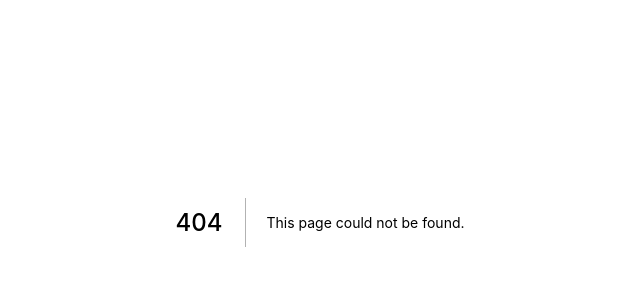
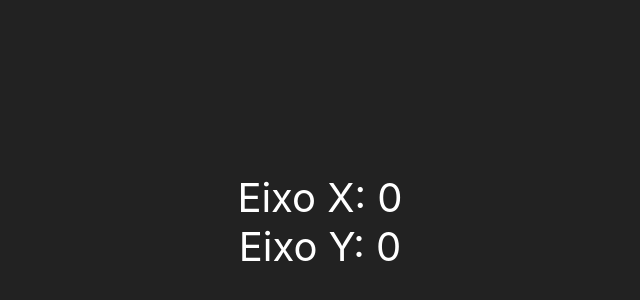
Before and after one commit to kleitonalbuquerque/curso-nextjs, a Next.js app: page /estado/mouse in a window 1280 px wide. Before the commit this address had no page. Shown: the part 178-478 px from the top of the page, without its empty margins (320-960 px from the left). Built offline with nearby package versions, Linux system fonts and the light colour scheme.

Commit message:
Componente com Estado

```diff
--- /dev/null
+++ b/pages/estado/mouse.jsx
@@ -0,0 +1,35 @@
+import { useState } from "react";
+
+export default function mouse() {
+  // Estado nas variáveis x e y
+  const [x, setX] = useState(0); // no react usa-se o set
+
+  // Segunda forma
+  const arrayY = useState(0);
+  let y = arrayY[0];
+  const alterarY = arrayY[1];
+
+  const estilo = {
+    display: "flex",
+    flexDirection: "column",
+    justifyContent: "center",
+    alignItems: "center",
+    backgroundColor: "#222",
+    color: "#fff",
+    height: "100vh",
+    fontSize: "40px",
+  };
+
+  function quandoMover(e) {
+    // console.log("Eixo X: ", e.clientX, "Eixo Y: ", e.clientY);
+    setX(e.clientX);
+    alterarY(e.clientY);
+  }
+
+  return (
+    <div style={estilo} onMouseMove={quandoMover}>
+      <div>Eixo X: {x}</div>
+      <div>Eixo Y: {y}</div>
+    </div>
+  );
+}
```
